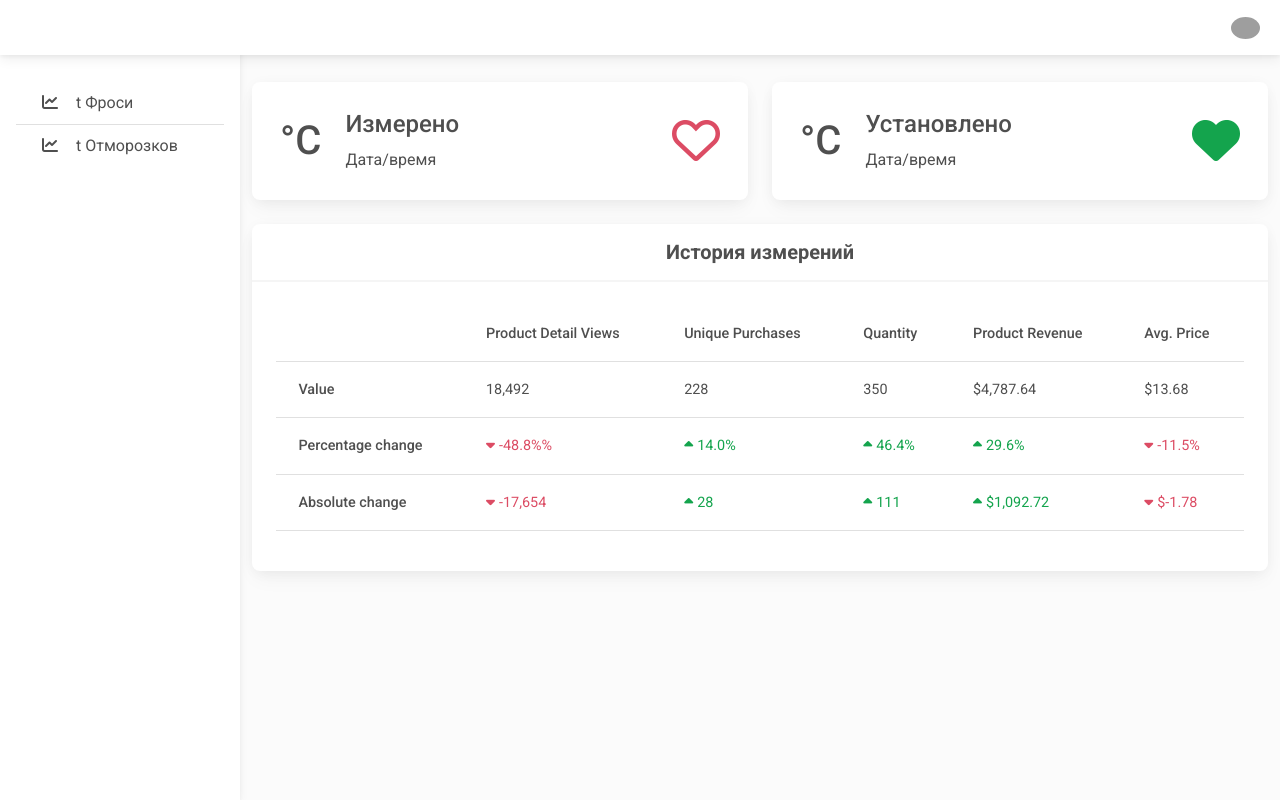
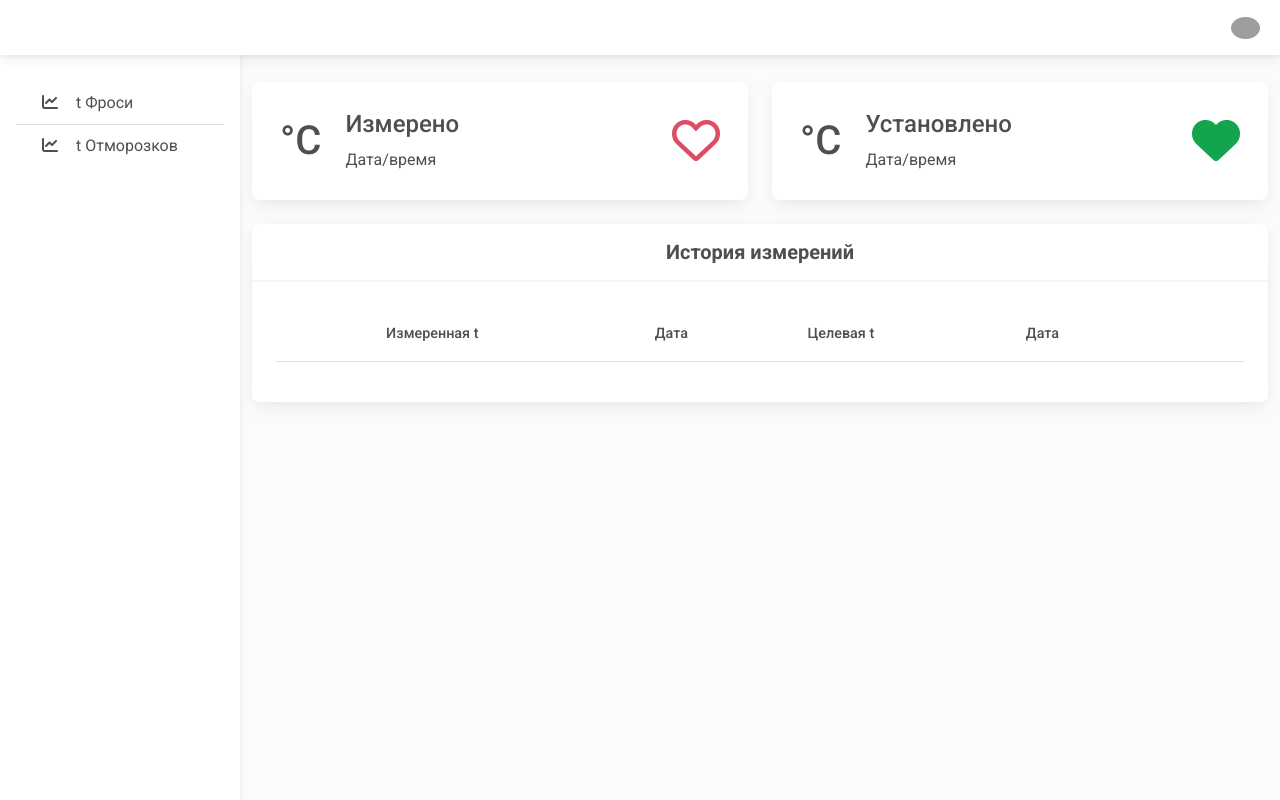
Before and after one commit to CrockoMan/thermo_sensors, a Django app: page / in a window 1280 px wide. Run offline with Django 3.2, Linux system fonts and the light colour scheme; data comes from the database, SQL or seed files in the repository; lists and menus that the app fills with data are empty; grey boxes are pictures that could not be loaded.

Commit message:
Изменены базовый шаблон, шаблон детальной информации

```diff
--- a/Django_HTTP_module/templates/base.html
+++ b/Django_HTTP_module/templates/base.html
@@ -166,84 +166,22 @@
                 <thead>
                   <tr>
                     <th scope="col"></th>
-                    <th scope="col">Product Detail Views</th>
-                    <th scope="col">Unique Purchases</th>
-                    <th scope="col">Quantity</th>
-                    <th scope="col">Product Revenue</th>
-                    <th scope="col">Avg. Price</th>
+                    <th scope="col">Измеренная t</th>
+                    <th scope="col">Дата</th>
+                    <th scope="col">Целевая t</th>
+                    <th scope="col">Дата</th>
+                    <th scope="col"></th>
                   </tr>
                 </thead>
                 <tbody>
-                  <tr>
-                    <th scope="row">Value</th>
-                    <td>18,492</td>
-                    <td>228</td>
-                    <td>350</td>
-                    <td>$4,787.64</td>
-                    <td>$13.68</td>
-                  </tr>
-                  <tr>
-                    <th scope="row">Percentage change</th>
-                    <td>
-                      <span class="text-danger">
-                        <i class="fas fa-caret-down me-1"></i><span>-48.8%%</span>
-                      </span>
-                    </td>
-                    <td>
-                      <span class="text-success">
-                        <i class="fas fa-caret-up me-1"></i><span>14.0%</span>
-                      </span>
-                    </td>
-                    <td>
-                      <span class="text-success">
-                        <i class="fas fa-caret-up me-1"></i><span>46.4%</span>
-                      </span>
-                    </td>
-                    <td>
-                      <span class="text-success">
-                        <i class="fas fa-caret-up me-1"></i><span>29.6%</span>
-                      </span>
-                    </td>
-                    <td>
-                      <span class="text-danger">
-                        <i class="fas fa-caret-down me-1"></i><span>-11.5%</span>
-                      </span>
-                    </td>
-                  </tr>
-                  <tr>
-                    <th scope="row">Absolute change</th>
-                    <td>
-                      <span class="text-danger">
-                        <i class="fas fa-caret-down me-1"></i><span>-17,654</span>
-                      </span>
-                    </td>
-                    <td>
-                      <span class="text-success">
-                        <i class="fas fa-caret-up me-1"></i><span>28</span>
-                      </span>
-                    </td>
-                    <td>
-                      <span class="text-success">
-                        <i class="fas fa-caret-up me-1"></i><span>111</span>
-                      </span>
-                    </td>
-                    <td>
-                      <span class="text-success">
-                        <i class="fas fa-caret-up me-1"></i><span>$1,092.72</span>
-                      </span>
-                    </td>
-                    <td>
-                      <span class="text-danger">
-                        <i class="fas fa-caret-down me-1"></i><span>$-1.78</span>
-                      </span>
-                    </td>
-                  </tr>
+
                 </tbody>
               </table>
             </div>
           </div>
         </div>
       </section>
+
       {% endblock %}
       <!--Section: Sales Performance KPIs-->
 
```
Also changed, not shown: README.md, 2 other files.
